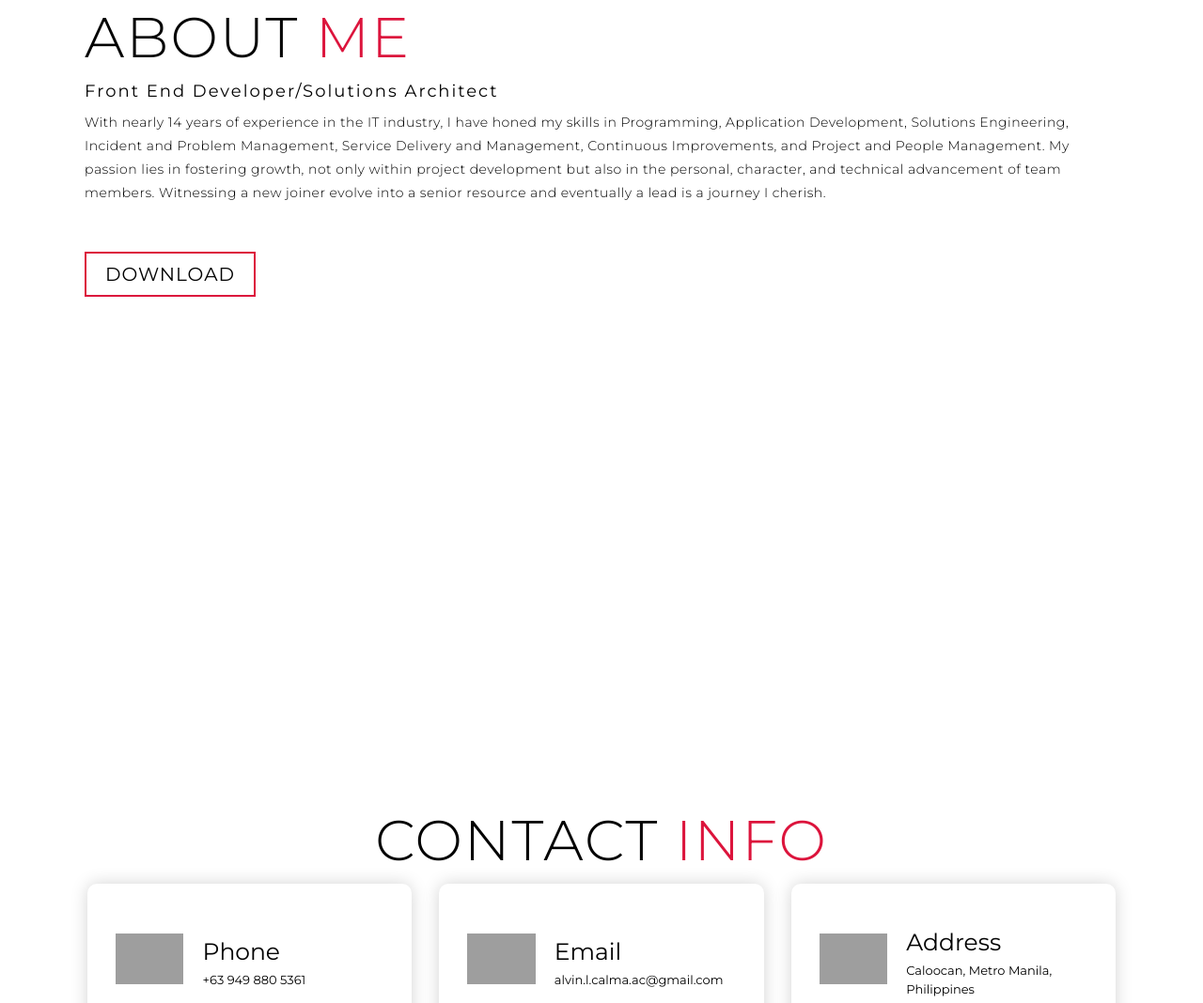
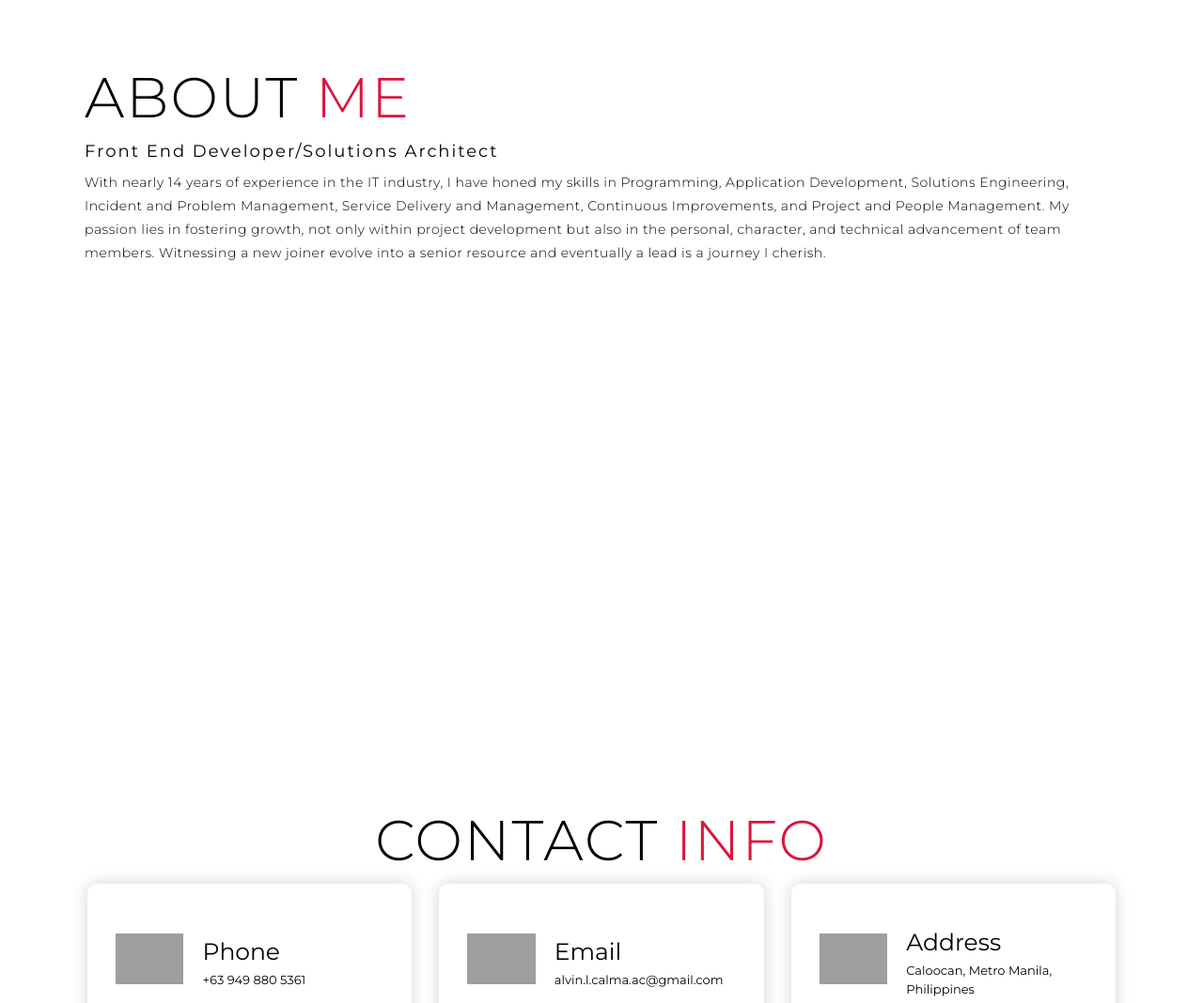
Before and after one commit to vinci101/ac_portfolio, a website: page index.html in a window 1280 px wide. Shown: the part 3359-4427 px from the top of the page at 94% size. Drawn offline with Linux system fonts and the light colour scheme; grey boxes are pictures that could not be loaded.

Commit message:
remove cv

```diff
--- a/index.html
+++ b/index.html
@@ -187,9 +187,9 @@
             evolve into a senior resource and eventually a lead is a journey I
             cherish.
           </p>
-          <a href="./img/vinci101/Alvin_Calma-CV24.pdf" class="cta" download
+          <!-- <a href="./img/vinci101/Alvin_Calma-CV24.pdf" class="cta" download
             >Download</a
-          >
+          > -->
           <!-- <a href="#" class="cta">Download Resume</a> -->
         </div>
       </div>
```
